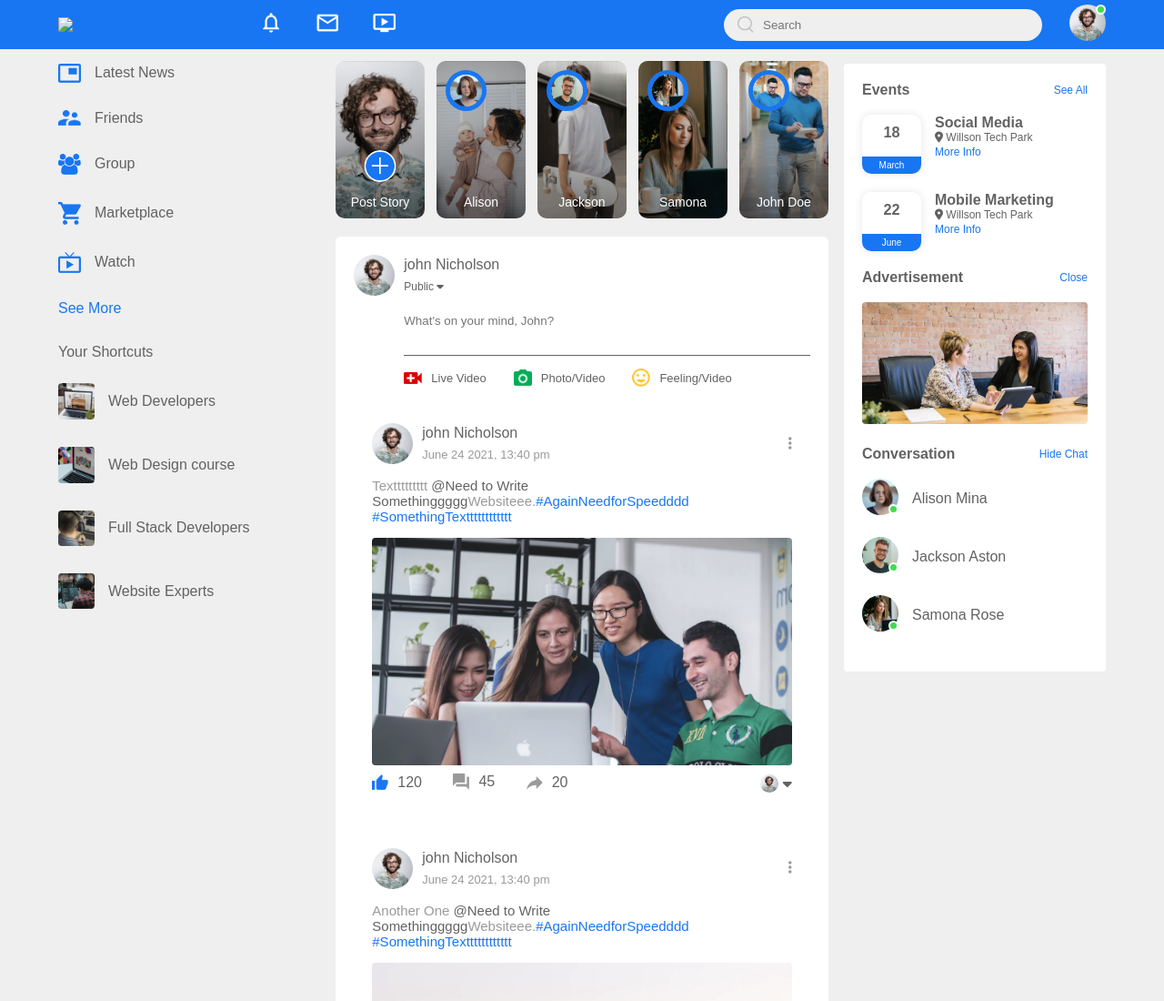
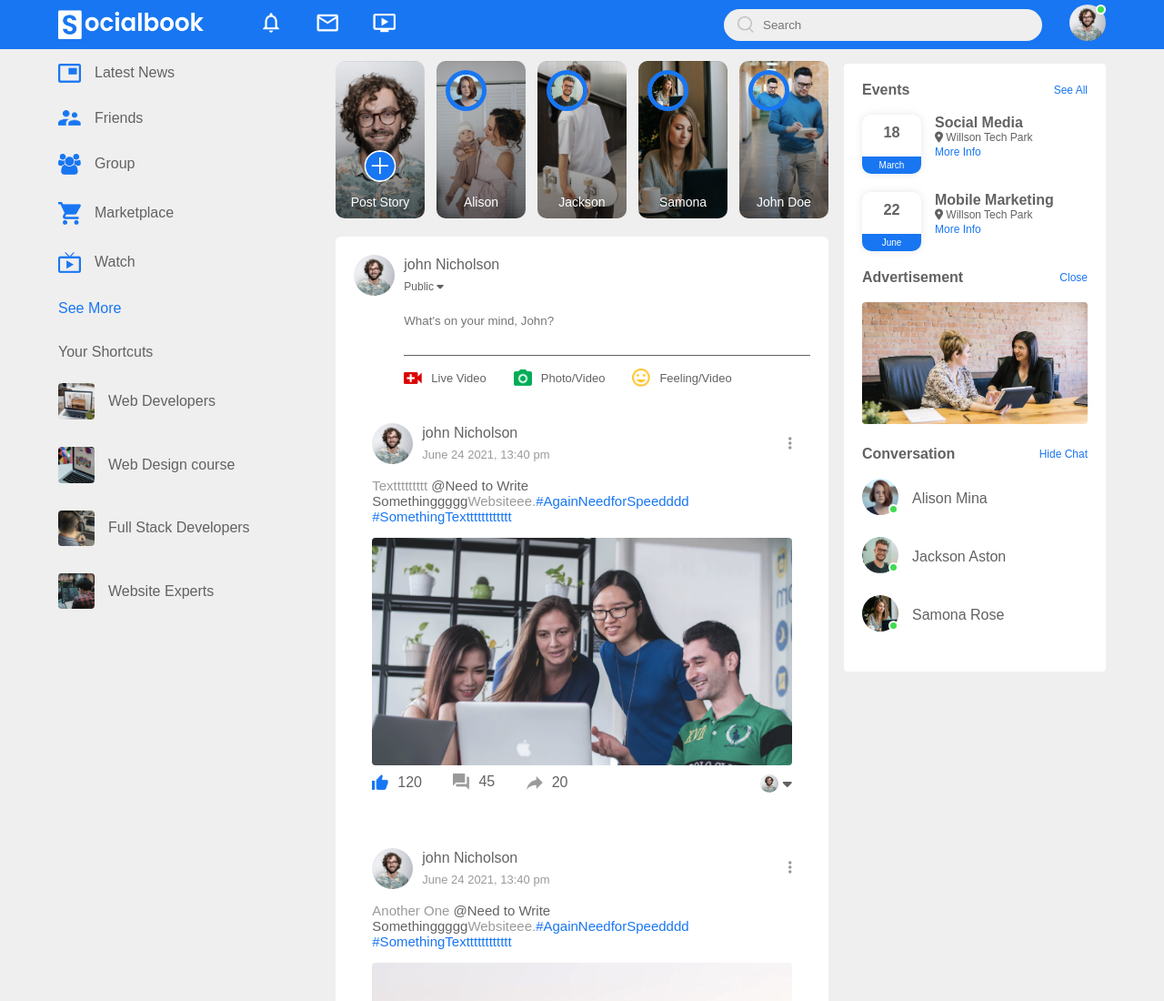
Before and after one commit to Nishiketm/Facebook-Clone, a plain HTML site: page index.html in a window 1280 px wide. Shown: the top 1100 px of the page at 91% size. Drawn offline with Linux system fonts and the light colour scheme; the site is published under a folder, as on GitHub Pages, so addresses that start at the root find nothing.

Commit message:
Update index.html

```diff
--- a/index.html
+++ b/index.html
@@ -17,7 +17,7 @@
 
   <nav>
     <div class="nav-left">
-      <img src="/images/logo.png" class="logo">
+      <img src="images/logo.png" class="logo">
       <ul>
         <li><img src="images/notification.png" ></li>
         <li><img src="images/inbox.png" ></li>
```
